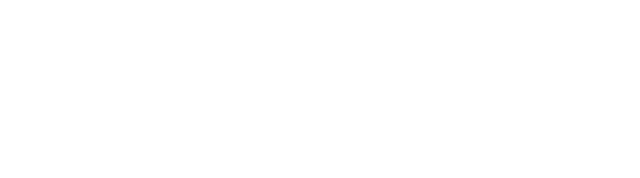
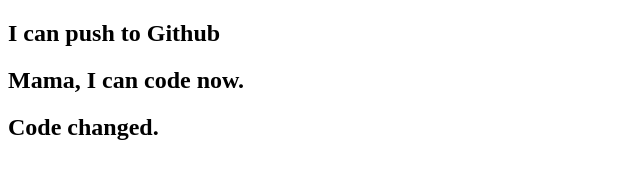
Before and after one commit to ujjaldeb/my-second-repo, a plain HTML site: page index.html in a window 1280 px wide. Shown: the whole page, without its empty margins (0-640 px from the left). Drawn offline with Linux system fonts and the light colour scheme.

Commit message:
Heading Added

```diff
--- a/index.html
+++ b/index.html
@@ -6,6 +6,8 @@
     <title>My Second Github Repo</title>
 </head>
 <body>
-
+    <h2>I can push to Github</h2>
+    <h2>Mama, I can code now.</h2>
+    <h2>Code changed.</h2>
 </body>
 </html>
```
